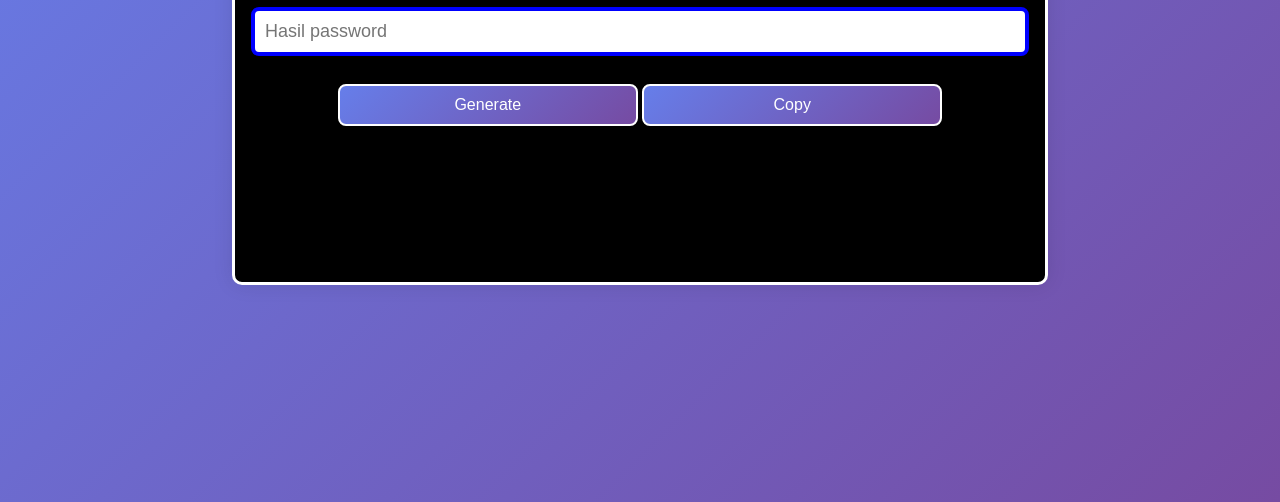
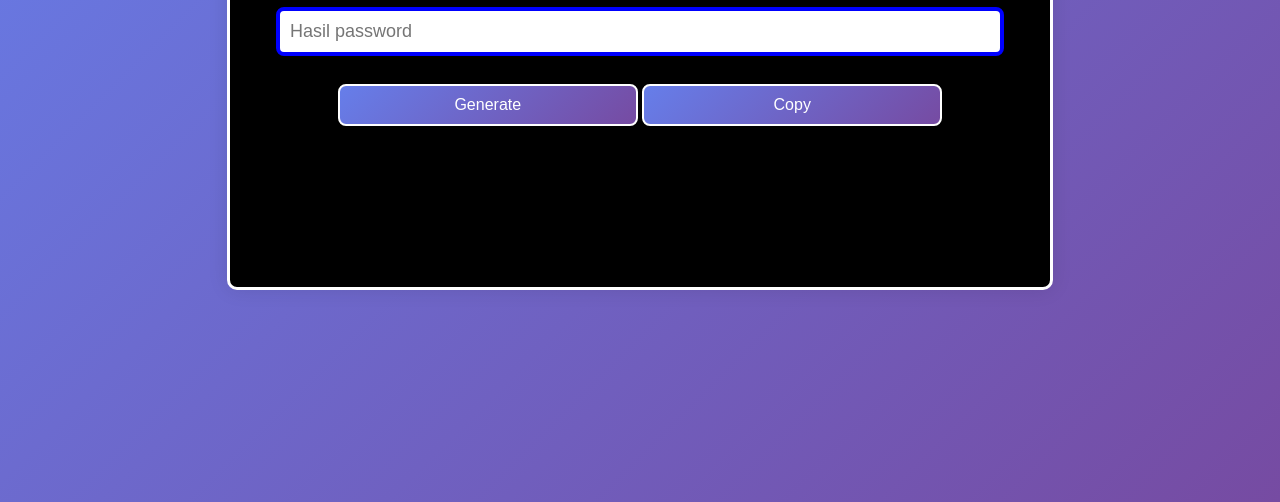
Before and after one commit to irwan-aps/Pasgenerate, a plain HTML site: page index.html in a window 1280 px wide. Shown: the part 298-800 px from the top of the page. Drawn offline with Linux system fonts and the light colour scheme.

Commit message:
Adjust padding and width in index.html styles

```diff
--- a/index.html
+++ b/index.html
@@ -18,7 +18,7 @@
     background-color:black;
     color:white;
     height:350px; text-align:center;
-    padding: 5px;
+    padding: 10px;
     border: 3px solid white;
     border-radius:10px;
     box-shadow: 0 0 20px rgba(0,0,0,0.1);
@@ -27,7 +27,7 @@
     text-align: center;
   }
     #passwordBox {
-      width: 750px;
+      width: 700px;
       font-size: 18px;
       padding: 10px;
       border:4px solid blue;
@@ -43,6 +43,7 @@
       border: 2px solid white;
       background:linear-gradient(135deg, #667eea 0%, #764ba2 100%);
       color:white;
+      gap:15px;
     }
   .button: hover{background-color:blue;}
   </style>
```
